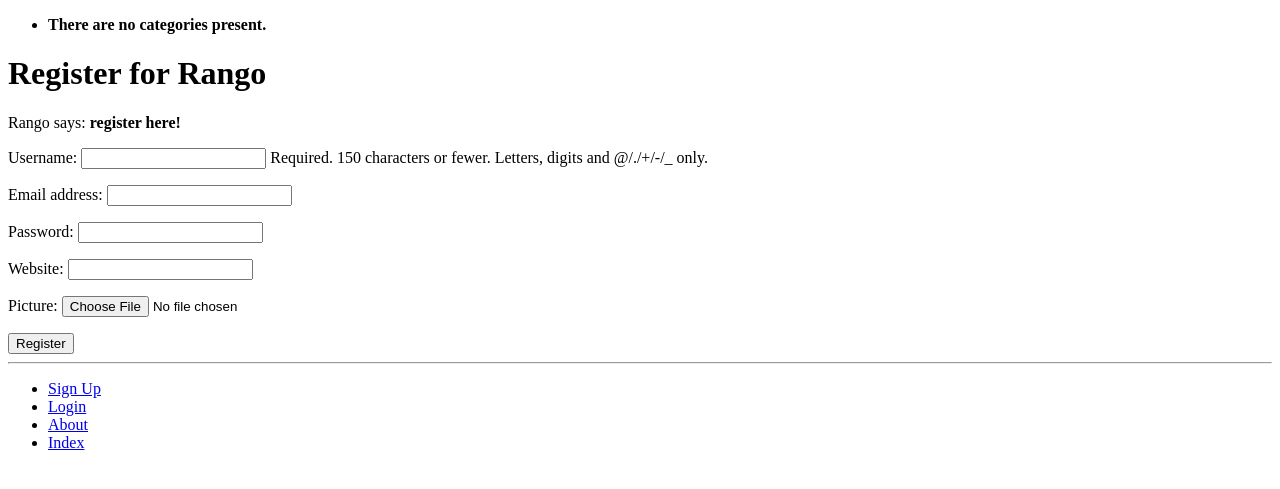
After one commit to BabySharon/Rango, a Django app: page /rango/register/ in a window 1280 px wide. The commit adds this page. Shown: the top 489 px of the page. Run offline with Django 3.2, Linux system fonts and the light colour scheme; data that the repository does not hold is empty.

Commit message:
Completed Chapter 9

```diff
--- a/rango/admin.py
+++ b/rango/admin.py
@@ -1,5 +1,5 @@
 from django.contrib import admin
-from rango.models import Category, Page
+from rango.models import Category, Page, UserProfile
 
 class PageAdmin(admin.ModelAdmin):
     list_display = ('title', 'category','url')
@@ -8,5 +8,5 @@ class CategoryAdmin(admin.ModelAdmin):
     prepopulated_fields = {'slug':('name',)}
 
 admin.site.register(Category, CategoryAdmin)
-# admin.site.register(Page)
 admin.site.register(Page, PageAdmin)
+admin.site.register(UserProfile)
--- a/rango/forms.py
+++ b/rango/forms.py
@@ -1,6 +1,6 @@
-from dataclasses import field
-from pyexpat import model
 from django import forms
+from django.contrib.auth.models import User
+from rango.models import UserProfile
 from rango.models import Page, Category
 
 class CategoryForm(forms.ModelForm):
@@ -30,3 +30,15 @@ class PageForm(forms.ModelForm):
             url = f'http://{url}'
             cleaned_data['url'] = url
         return cleaned_data
+
+class UserForm(forms.ModelForm):
+    password = forms.CharField(widget=forms.PasswordInput())
+
+    class Meta:
+        model = User
+        fields = ('username', 'email', 'password',)
+
+class UserProfileForm(forms.ModelForm):
+    class Meta:
+        model = UserProfile
+        fields = ('website', 'picture',)
--- a/rango/models.py
+++ b/rango/models.py
@@ -1,6 +1,7 @@
 from tabnanny import verbose
 from django.db import models
 from django.template.defaultfilters import slugify
+from django.contrib.auth.models import User
 
 class Category(models.Model):
     NAME_MAX_LENGTH = 128
@@ -27,3 +28,10 @@ class Page(models.Model):
 
     def __str__(self):
         return self.title
+
+class UserProfile(models.Model):
+    user = models.OneToOneField(User, on_delete=models.CASCADE)
+    website = models.URLField(blank=True)
+    picture = models.ImageField(upload_to='profile_images', blank=True)
+    def __str__(self):
+        return self.user.username
--- a/rango/urls.py
+++ b/rango/urls.py
@@ -8,5 +8,9 @@ urlpatterns = [
     path('about/', views.about, name='about'),
     path('category/<slug:category_name_slug>/', views.show_category, name='show_category'),
     path('add_category/', views.add_category, name='add_category'),
-    path('category/<slug:category_name_slug>/add_page/', views.add_page, name='add_page')
+    path('category/<slug:category_name_slug>/add_page/', views.add_page, name='add_page'),
+    path('register/', views.register, name='register'),
+    path('login/', views.user_login, name='login'),
+    path('restricted/', views.restricted, name='restricted'),
+    path('logout/', views.user_logout, name='logout'),
 ]
--- a/rango/views.py
+++ b/rango/views.py
@@ -1,10 +1,11 @@
-from django.shortcuts import render
+from django.contrib.auth import authenticate, login, logout
 from django.http import HttpResponse
-from django.shortcuts import redirect
+from django.shortcuts import redirect, render
 from django.urls import reverse
+from django.contrib.auth.decorators import login_required
 
 from rango.models import Page, Category
-from rango.forms import CategoryForm, PageForm
+from rango.forms import CategoryForm, PageForm, UserForm, UserProfileForm
 
 
 def index(request):
@@ -32,6 +33,7 @@ def show_category(request, category_name_slug):
         context_dict['pages'] = None
     return render(request, 'rango/category.html', context=context_dict)
 
+@login_required
 def add_category(request):
     form = CategoryForm()
     if request.method == 'POST':
@@ -44,24 +46,89 @@ def add_category(request):
     return render(request, 'rango/add_category.html', {'form': form})
 
 def add_page(request, category_name_slug):
-    try:
-        category = Category.objects.get(slug=category_name_slug)
-    except Category.DoesNotExist:
-        category = None
-    if category is None:
-        return redirect('/rango/')
+    if request.user.is_authenticated:
+        try:
+            category = Category.objects.get(slug=category_name_slug)
+        except Category.DoesNotExist:
+            category = None
+        if category is None:
+            return redirect('/rango/')
 
-    form = PageForm()
+        form = PageForm()
+        if request.method == 'POST':
+            form = PageForm(request.POST)
+            if form.is_valid():
+                if category:
+                    page = form.save(commit=False)
+                    page.category = category
+                    page.views = 0
+                    page.save()
+                    return redirect(reverse('rango:show_category', kwargs={'category_name_slug':category_name_slug}))
+            else:
+                print(form.errors)
+        context_dict = {'form': form, 'category': category}
+        return render(request, 'rango/add_page.html', context=context_dict)
+    else:
+        return redirect(reverse('rango:login'))
+
+
+def register(request):
+    registered = False
+
     if request.method == 'POST':
-        form = PageForm(request.POST)
-        if form.is_valid():
-            if category:
-                page = form.save(commit=False)
-                page.category = category
-                page.views = 0
-                page.save()
-                return redirect(reverse('rango:show_category', kwargs={'category_name_slug':category_name_slug}))
+        user_form = UserForm(request.POST)
+        profile_form = UserProfileForm(request.POST)
+
+        if user_form.is_valid() and profile_form.is_valid():
+            user = user_form.save()
+            user.set_password(user.password)
+            user.save()
+
+            profile = profile_form.save(commit=False)
+            profile.user = user
+
+
+            if 'picture' in request.FILES:
+                profile.picture = request.FILES['picture']
+
+            profile.save()
+
+            registered = True
         else:
-            print(form.errors)
-    context_dict = {'form': form, 'category': category}
-    return render(request, 'rango/add_page.html', context=context_dict)
+            print(user_form.errors, profile_form.errors)
+    else:
+        user_form = UserForm()
+        profile_form = UserProfileForm()
+
+    # Render the template depending on the context.
+    return render(request,
+    'rango/register.html',
+    context = {'user_form': user_form,
+    'profile_form': profile_form,
+    'registered': registered})
+
+def user_login(request):
+    if request.method == 'POST':
+        username = request.POST.get('username')
+        password = request.POST.get('password')
+        user = authenticate(username=username, password=password)
+        if user:
+            if user.is_active:
+                login(request, user)
+                return redirect(reverse('rango:index'))
+            else:
+                return HttpResponse("Your Rango account is disabled.")
+        else:
+            print(f"Invalid login details: {username}, {password}")
+            return HttpResponse("Invalid login details supplied.")
+    else:
+      return render(request, 'rango/login.html')
+
+@login_required
+def user_logout(request):
+    logout(request)
+    return redirect(reverse('rango:index'))
+
+@login_required
+def restricted(request):
+    return render(request, 'rango/restricted.html')
--- a/tango_with_django_project/settings.py
+++ b/tango_with_django_project/settings.py
@@ -131,3 +131,5 @@ DEFAULT_AUTO_FIELD = 'django.db.models.BigAutoField'
 
 MEDIA_ROOT = MEDIA_DIR
 MEDIA_URL = '/media/'
+
+LOGIN_URL = 'rango:login'
--- a/templates/rango/base.html
+++ b/templates/rango/base.html
@@ -26,10 +26,20 @@
     <hr />
     <div>
         <ul>
-            <li><a href="{% url 'rango:add_category' %}">Add a New Category</a></l\ i>
+            {% if user.is_authenticated %}
+            <!-- Show these links when the user is logged in -->
+            <li><a href="{% url 'rango:add_category' %}">Add New Category</a></li>
+            <li><a href="{% url 'rango:restricted' %}">Restricted Page</a></li>
+            <li><a href="{% url 'rango:logout' %}">Logout</a></li>
+            {% else %}
+            <!-- Show these links when the user is NOT logged in -->
+            <li><a href="{% url 'rango:register' %}">Sign Up</a></li>
+            <li><a href="{% url 'rango:login' %}">Login</a></li>
+            {% endif %}
+            <!-- Outside the conditional statements, ALWAYS show -->
             <li><a href="{% url 'rango:about' %}">About</a></li>
             <li><a href="{% url 'rango:index' %}">Index</a></li>
-        </ul>
+            </ul>
     </div>
 </body>
 
--- a/templates/rango/category.html
+++ b/templates/rango/category.html
@@ -21,7 +21,9 @@
         {% else %}
         <strong>No pages currently in category.</strong>
         {% endif %}
-    <a href="{% url 'rango:add_page' category.slug %}">Add Page</a> <br />
+        {% if user.is_authenticated %}
+            <a href="{% url 'rango:add_page' category.slug %}">Add Page</a> <br />
+            {% endif %}
     {% else %}
         The specified category does not exist.
     {% endif %}
--- a/templates/rango/index.html
+++ b/templates/rango/index.html
@@ -8,7 +8,11 @@
 {% block body_block %}
     <h1>Rango says...</h1>
     <div>
-        hey there partner! <br />
+        {% if user.is_authenticated %}
+            howdy {{ user.username }}!
+        {% else %}
+            hey there partner!
+        {% endif %}        <br />
         <strong>{{ boldmessage }}</strong><br />
     </div>
 
--- /dev/null
+++ b/templates/rango/register.html
@@ -0,0 +1,25 @@
+{% extends 'rango/base.html' %}
+{% load staticfiles %}
+
+{% block title_block %}
+    Register
+{% endblock %}
+
+{% block body_block %}
+    <h1>Register for Rango</h1>
+    {% if registered %}
+        Rango says: <strong>thank you for registering!</strong>
+        <a href="{% url 'rango:index' %}">Return to the homepage.</a><br />
+    {% else %}
+        Rango says: <strong>register here!</strong><br />
+        <form id="user_form" method="post" action="{% url 'rango:register' %}"
+        enctype="multipart/form-data">
+        {% csrf_token %}
+        <!-- Display each form -->
+        {{ user_form.as_p }}
+        {{ profile_form.as_p }}
+        <!-- Provide a button to click to submit the form. -->
+        <input type="submit" name="submit" value="Register" />
+        </form>
+    {% endif %}
+{% endblock %}
```
Also changed, not shown: templates/rango/login.html (added, +18 -0 lines), templates/rango/restricted.html (added, +10 -0 lines), 1 other file.
